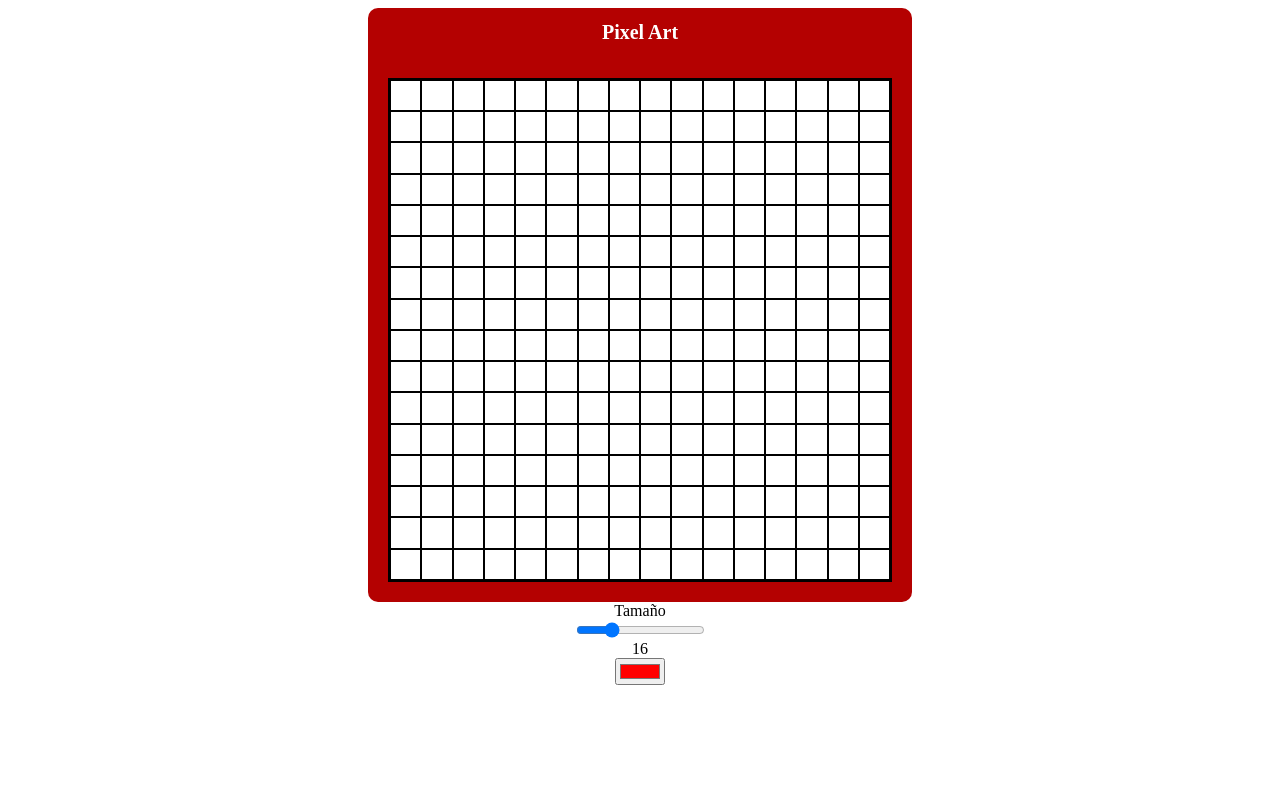
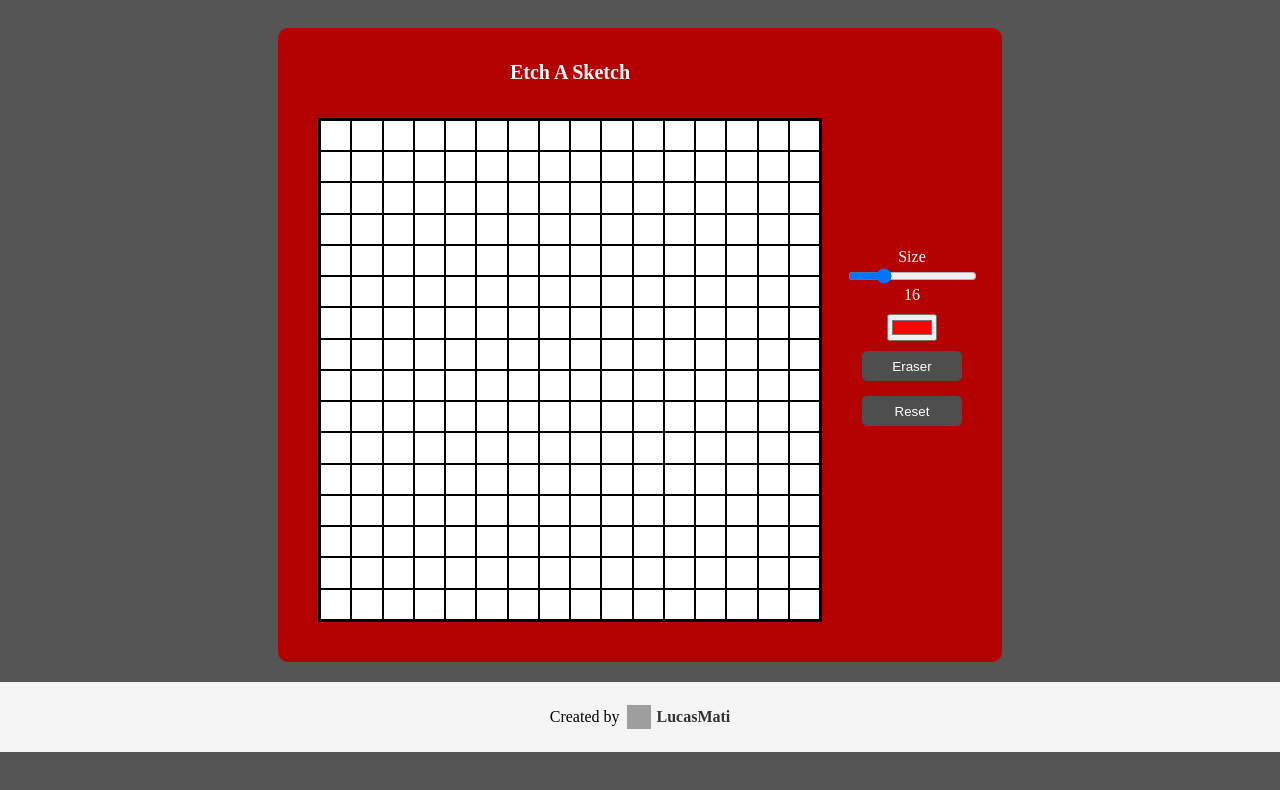
Before and after one commit to LucasMati/Etch-a-Sketch, a plain HTML site: page index.html in a window 1280 px wide. Drawn offline with Linux system fonts and the light colour scheme; grey boxes are pictures that could not be loaded.

Commit message:
Add reset Button and Footer

```diff
--- a/index.html
+++ b/index.html
@@ -3,24 +3,40 @@
 <head>
     <meta charset="UTF-8">
     <meta name="viewport" content="width=device-width, initial-scale=1.0">
-    <title>HOLA</title>
+    <title>Etch-a-Sketch</title>
     <link rel="stylesheet" href="styles.css">
 </head>
 <body>
+    <div class="container">
         <div id="etch-container">
             <div id="title">
-            <h1>Pixel Art</h1>
+                <h1>Etch A Sketch</h1>
             </div>
             <div id="pixels-container">
                 <div id="rows"></div>
             </div>
         </div>
         <div id="change-size">
-        <label for="volumen">Tamaño</label>
+            <div class="slider">
+            <label for="volumen">Size</label>
             <input type="range" id="volumen" min="0" max="64" value="16" oninput="actualizarValor(this.value)">
             <span id="valor">16</span>
             </div>
+            <div class = "buttons">
             <input type="color" id="colorPicker" value="#ff0000">
+            <button id="eraser">Eraser</button>
+            <button id="reset">Reset</button>
+            </div>
+        </div>
+    </div>
+    <footer>
+        <p>Created by</p>
+        <a href="https://github.com/LucasMati" target="_blank">
+            <img src="https://github.githubassets.com/images/modules/logos_page/GitHub-Mark.png" alt="GitHub Logo">
+            <span>LucasMati</span>
+        </a>
+    </footer>
 </body>
+
 <script src="script.js"></script>
 </html>
--- a/script.js
+++ b/script.js
@@ -1,6 +1,13 @@
 const container = document.getElementById("pixels-container");
   let tam = 16;
+  const colorPicker = document.getElementById("colorPicker");
+  let color = colorPicker.value;
+  const eraser = document.getElementById("eraser");
+  const reset = document.getElementById("reset");
 
+    colorPicker.addEventListener("input", () => {
+        color = colorPicker.value;
+    });
   function actualizarValor(valor) {
       document.getElementById("valor").textContent = valor;
       tam = valor;
@@ -29,16 +36,19 @@ const container = document.getElementById("pixels-container");
     let elementos = document.querySelectorAll(".caja");
     let activado = false;
 
+    eraser.addEventListener("click", () =>{
+        color = "white";
+    });
     elementos.forEach((elemento) => {
         elemento.addEventListener("mousedown", () => {
 
             activado = true;
-            elemento.style.backgroundColor = "blue"; // Pinta el cuadro al hacer clic
+            elemento.style.backgroundColor = color; // Pinta el cuadro al hacer clic
         });
 
         elemento.addEventListener("mousemove", () => {
             if (activado) {
-                elemento.style.backgroundColor = "blue"; // Pinta al arrastrar
+                elemento.style.backgroundColor = color; // Pinta al arrastrar
             }
         });
     });
@@ -48,3 +58,7 @@ const container = document.getElementById("pixels-container");
         activado = false;
     });
 }
+reset.addEventListener("click", () =>{
+    container.removeChild(container.firstChild);
+    changeSize(tam);
+});
--- a/styles.css
+++ b/styles.css
@@ -3,10 +3,20 @@ body {
     align-items: center;
     justify-content: center;
     flex-direction: column;
+    background-color: rgb(85, 85, 85);
 }
+.container{
+    display: flex;
 
+    align-items: center;
+    justify-content: center;
+    background-color: rgb(180, 1, 1);
+    border-radius: 10px;
+    padding: 20px;
+    margin: 20px;
+}
 #etch-container {
-    background-color: rgb(180, 1, 1);
+
 
 
     border-radius: 10px;
@@ -41,11 +51,67 @@ body {
     flex-direction: column;
     align-items: center;
     justify-content: center;
+
   }
-
-
+.slider{
+  color: white;
+  display: flex;
+  flex-direction: column;
+  align-items: center;
+  justify-content: center;
+}
+.buttons{
+  display: flex;
+  flex-direction: column;
+  align-items: center;
+  justify-content: center;
+  margin: 10px;
+}
+button{
+  width: 100px;
+  height: 30px;
+  margin: 5px;
+  padding: 5px;
+  border-radius: 5px;
+  background-color: rgb(78, 78, 78);
+  color: white;
+  border: none;
+}
 #title{
     font-size: 10px;
     color: white;
     margin: 0px;
 }
+ #eraser{
+  margin: 10px;
+ }
+ footer {
+  width: 100%;
+  background-color: #f5f5f5;
+  display: flex;
+  align-items: center;
+  justify-content: center;
+  padding: 10px;
+
+  bottom: 0;
+  left: 0;
+}
+
+footer a {
+  display: flex;
+  align-items: center;
+  text-decoration: none;
+  margin-left: 8px;
+}
+
+footer img {
+  width: 24px;
+  height: 24px;
+  margin-right: 5px;
+}
+
+footer span {
+  font-size: 16px;
+  font-weight: bold;
+  color: #333;
+}
```
Lines whose indentation alone changed are shown as unchanged.
